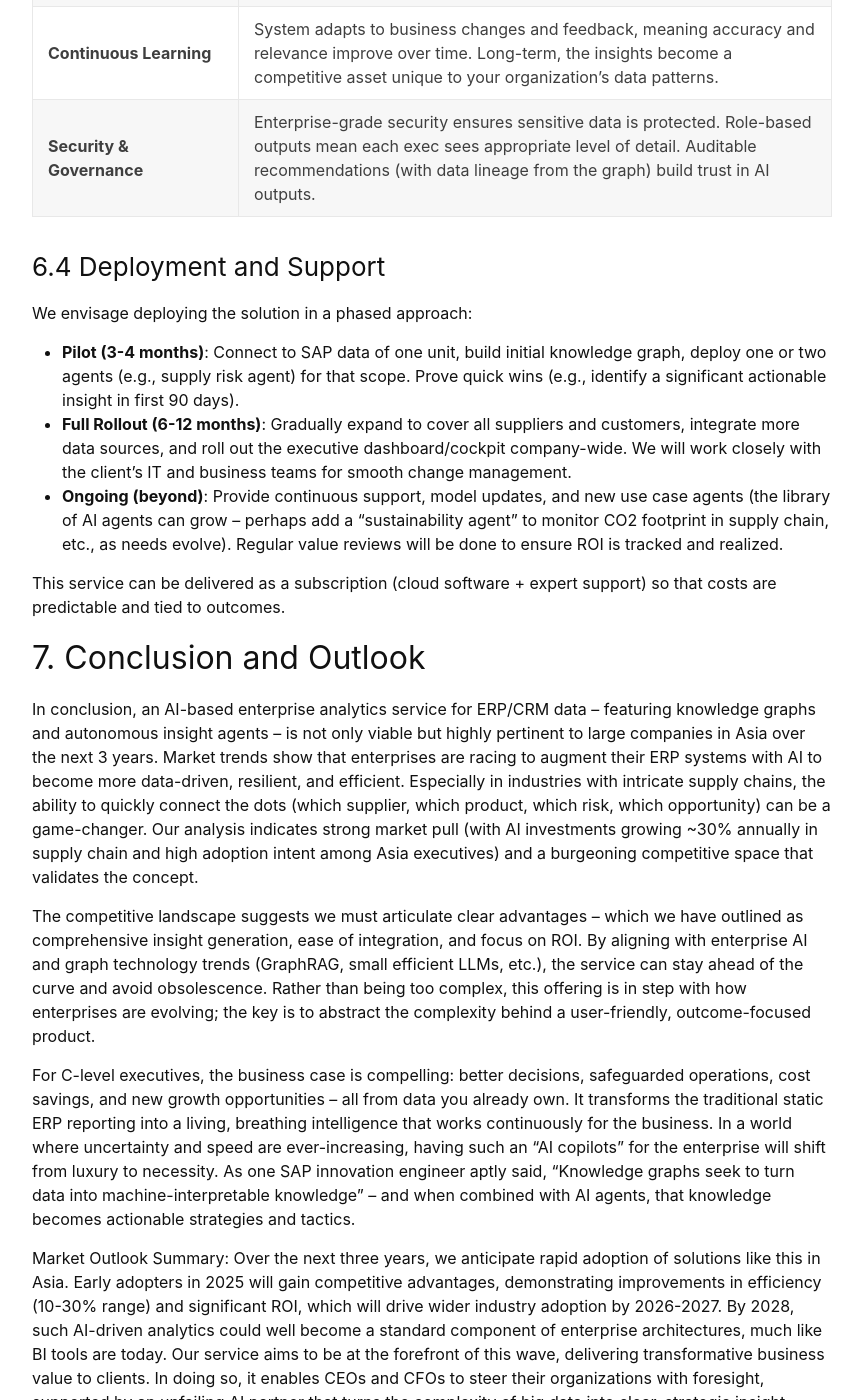
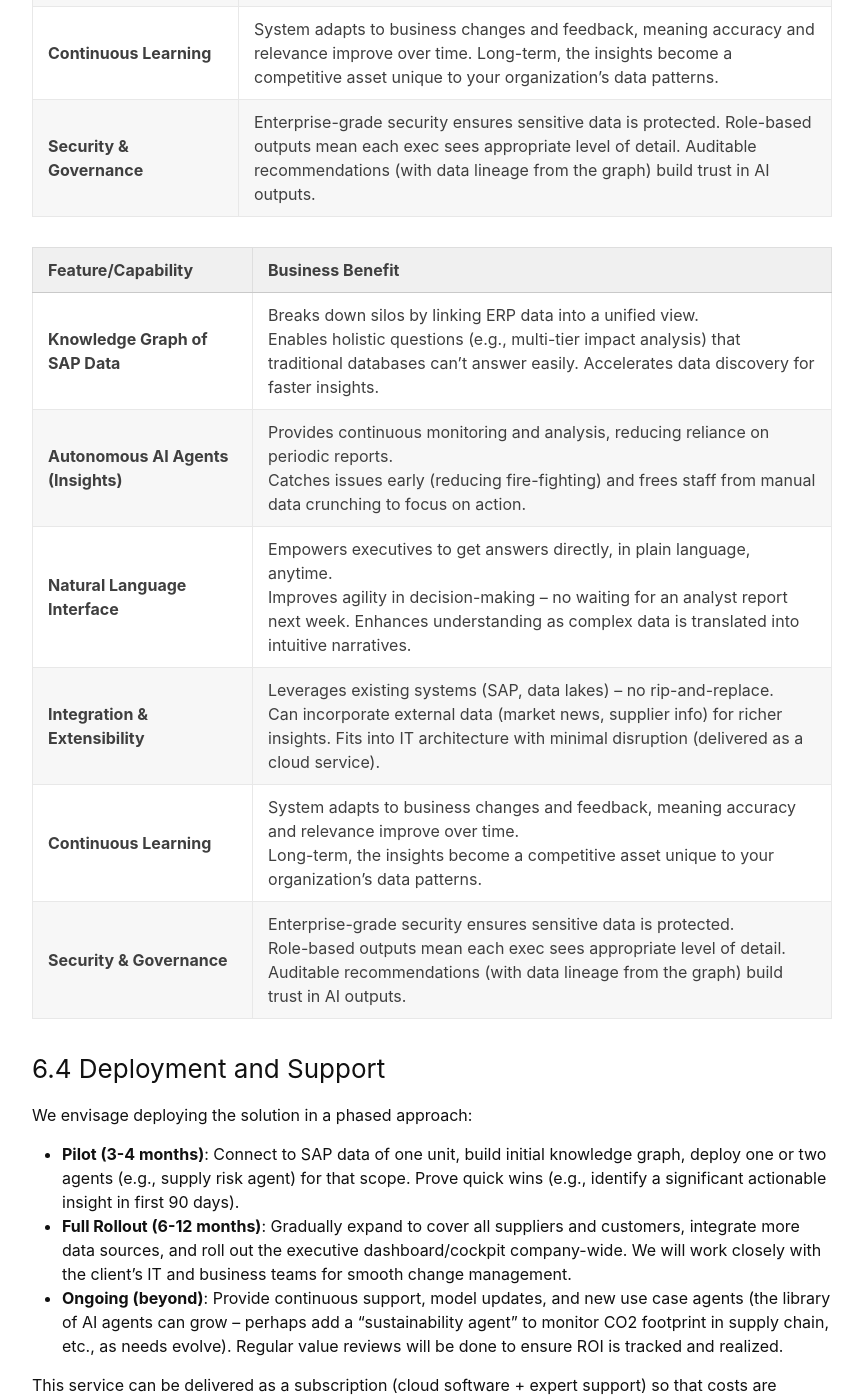
Before and after one commit to hengshan/hengshan.github.io, a Jekyll site: the page built from blog-ai-enterprise-data/_posts/2025-06-14-RAG-ChatBI-Building-Intelligent-LLM-Systems-for-the-Enterprise-blog.markdown, in a window 1280 px wide and 1400 px high, scrolled down 15497 px. Shown: the whole window, without its empty margins (208-1071 px from the left). Built offline with Jekyll 4.4.1, drawn with Linux system fonts in a browser that asks for light colours; comment, search, counter and statistics services are not loaded.

Commit message:
tried to figure out the table markdown issue

```diff
--- a/blog-ai-enterprise-data/_posts/2025-06-14-RAG-ChatBI-Building-Intelligent-LLM-Systems-for-the-Enterprise-blog.markdown
+++ b/blog-ai-enterprise-data/_posts/2025-06-14-RAG-ChatBI-Building-Intelligent-LLM-Systems-for-the-Enterprise-blog.markdown
@@ -250,6 +250,16 @@ Moreover, it addresses the human capital challenge: top executives worry that th
 | **Continuous Learning** | System adapts to business changes and feedback, meaning accuracy and relevance improve over time. Long-term, the insights become a competitive asset unique to your organization's data patterns. |
 | **Security & Governance** | Enterprise-grade security ensures sensitive data is protected. Role-based outputs mean each exec sees appropriate level of detail. Auditable recommendations (with data lineage from the graph) build trust in AI outputs. |
 
+
+| Feature/Capability           | Business Benefit |
+|-----------------------------|------------------|
+| **Knowledge Graph of SAP Data** | Breaks down silos by linking ERP data into a unified view. <br>Enables holistic questions (e.g., multi-tier impact analysis) that traditional databases can't answer easily. Accelerates data discovery for faster insights. |
+| **Autonomous AI Agents (Insights)** | Provides continuous monitoring and analysis, reducing reliance on periodic reports.<br> Catches issues early (reducing fire-fighting) and frees staff from manual data crunching to focus on action. |
+| **Natural Language Interface** | Empowers executives to get answers directly, in plain language, anytime.<br> Improves agility in decision-making – no waiting for an analyst report next week. Enhances understanding as complex data is translated into intuitive narratives. |
+| **Integration & Extensibility** | Leverages existing systems (SAP, data lakes) – no rip-and-replace. <br>Can incorporate external data (market news, supplier info) for richer insights. Fits into IT architecture with minimal disruption (delivered as a cloud service). |
+| **Continuous Learning** | System adapts to business changes and feedback, meaning accuracy and relevance improve over time. <br>Long-term, the insights become a competitive asset unique to your organization's data patterns. |
+| **Security & Governance** | Enterprise-grade security ensures sensitive data is protected. <br>Role-based outputs mean each exec sees appropriate level of detail.<br> Auditable recommendations (with data lineage from the graph) build trust in AI outputs. |
+
 ### 6.4 Deployment and Support
 We envisage deploying the solution in a phased approach:
 
```
